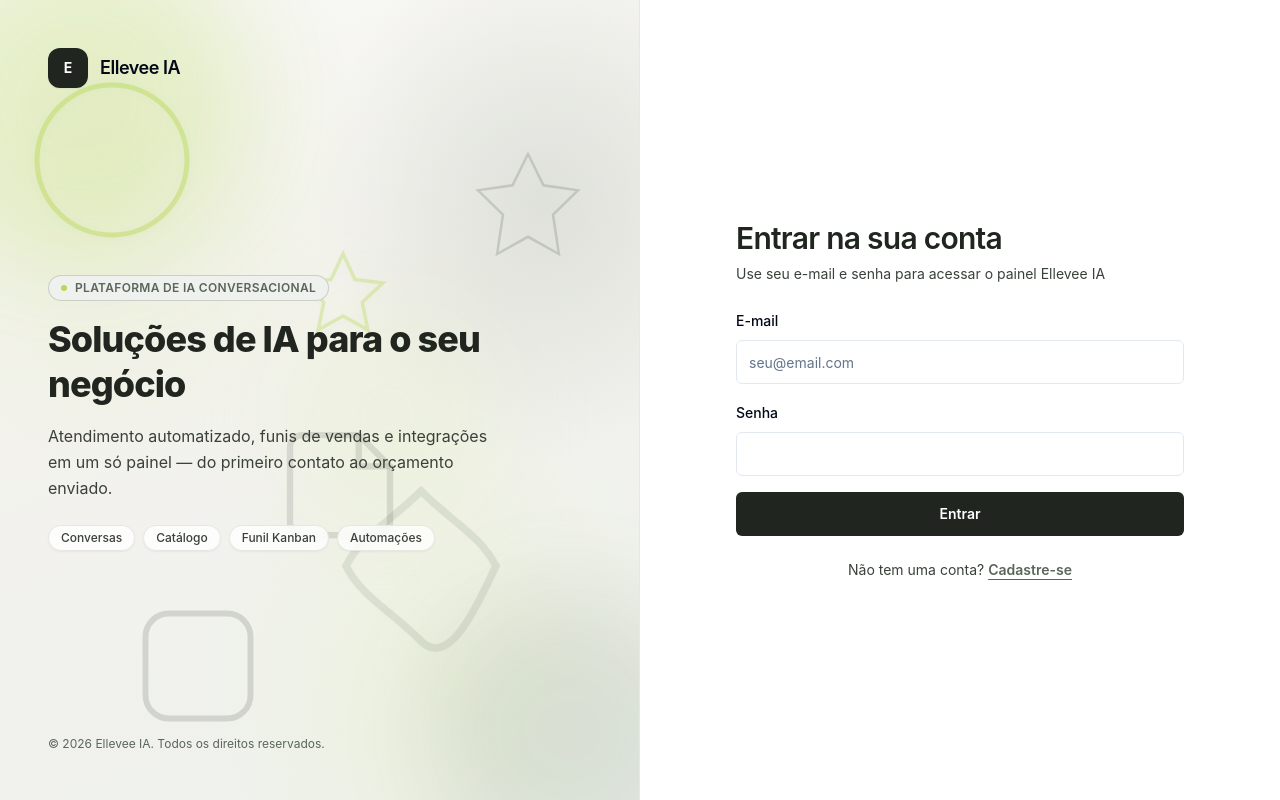
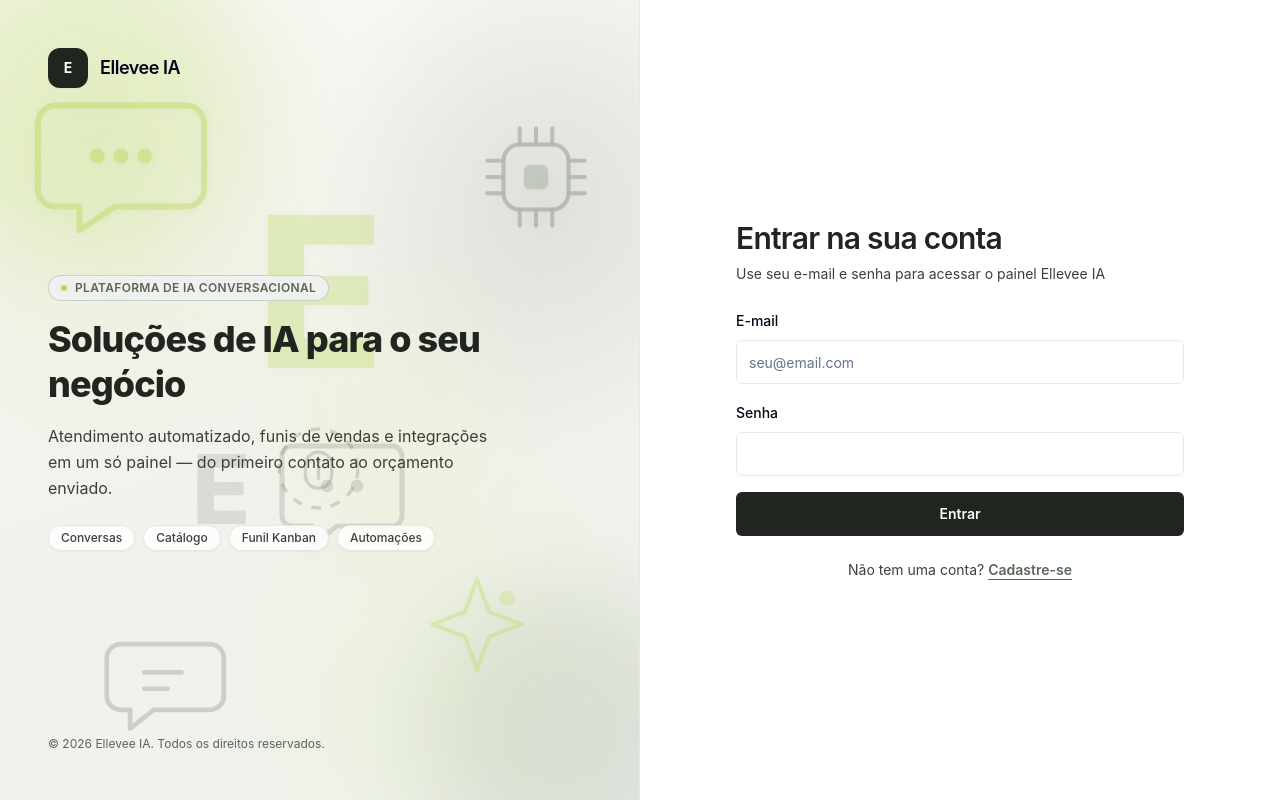
Before and after one commit to phelipigds-96/elleveeia, a Next.js app: page /login in a window 1280 px wide. Built offline with nearby package versions, Linux system fonts and the light colour scheme.

Commit message:
Nexus Editor: revisão 141

```diff
--- a/app/(auth)/login/page.tsx
+++ b/app/(auth)/login/page.tsx
@@ -29,25 +29,42 @@ export default function LoginPage() {
         <div className="brand-blob brand-blob-3" aria-hidden />
 
         <div className="animated-bg" aria-hidden>
+          {/* Balões de conversa */}
           <svg className="bg-icon icon-1" viewBox="0 0 64 64" fill="none" xmlns="http://www.w3.org/2000/svg">
-            <circle cx="32" cy="32" r="30" stroke="currentColor" strokeWidth="2" />
+            <path d="M10 14h44a6 6 0 016 6v22a6 6 0 01-6 6H30L18 56v-8h-8a6 6 0 01-6-6V20a6 6 0 016-6z" stroke="currentColor" strokeWidth="2" strokeLinejoin="round" />
+            <circle cx="24" cy="31" r="2.5" fill="currentColor" />
+            <circle cx="32" cy="31" r="2.5" fill="currentColor" />
+            <circle cx="40" cy="31" r="2.5" fill="currentColor" />
           </svg>
-          <svg className="bg-icon icon-2" viewBox="0 0 24 24" fill="none" xmlns="http://www.w3.org/2000/svg">
-            <path d="M12 2l3.09 6.26L22 9.27l-5 4.87L18.18 22 12 18.56 5.82 22 7 14.14 2 9.27l6.91-1.01L12 2z" stroke="currentColor" strokeWidth="0.5" />
+          <svg className="bg-icon icon-3" viewBox="0 0 64 64" fill="none" xmlns="http://www.w3.org/2000/svg">
+            <path d="M8 18h38a6 6 0 016 6v16a6 6 0 01-6 6H22l-10 8v-8h-4a6 6 0 01-6-6V24a6 6 0 016-6z" stroke="currentColor" strokeWidth="2" strokeLinejoin="round" />
+            <path d="M18 30h16M18 37h10" stroke="currentColor" strokeWidth="2" strokeLinecap="round" />
           </svg>
-          <svg className="bg-icon icon-3" viewBox="0 0 24 24" fill="none" xmlns="http://www.w3.org/2000/svg">
-            <rect x="3" y="3" width="18" height="18" rx="4" stroke="currentColor" strokeWidth="1" />
+          <svg className="bg-icon icon-6" viewBox="0 0 64 64" fill="none" xmlns="http://www.w3.org/2000/svg">
+            <path d="M12 12h40a4 4 0 014 4v24a4 4 0 01-4 4H30L20 52v-8h-8a4 4 0 01-4-4V16a4 4 0 014-4z" stroke="currentColor" strokeWidth="2" strokeLinejoin="round" />
+            <circle cx="26" cy="28" r="2.5" fill="currentColor" />
+            <circle cx="38" cy="28" r="2.5" fill="currentColor" />
           </svg>
-          <svg className="bg-icon icon-4" viewBox="0 0 24 24" fill="none" xmlns="http://www.w3.org/2000/svg">
-            <path d="M12 2C8 6 4 8 2 12c2 4 6 6 10 10s8-6 10-10c-2-4-6-6-10-10z" stroke="currentColor" strokeWidth="1" />
+
+          {/* Ícones de IA */}
+          <svg className="bg-icon icon-2" viewBox="0 0 64 64" fill="none" xmlns="http://www.w3.org/2000/svg">
+            <rect x="16" y="16" width="32" height="32" rx="8" stroke="currentColor" strokeWidth="2" />
+            <rect x="26" y="26" width="12" height="12" rx="3" fill="currentColor" opacity="0.7" />
+            <path d="M24 16V8M32 16V8M40 16V8M24 56v-8M32 56v-8M40 56v-8M16 24H8M16 32H8M16 40H8M56 24h-8M56 32h-8M56 40h-8" stroke="currentColor" strokeWidth="2" strokeLinecap="round" />
           </svg>
-          <svg className="bg-icon icon-5" viewBox="0 0 24 24" fill="none" xmlns="http://www.w3.org/2000/svg">
-            <path d="M12 3l2.6 5.6 6.1.8-4.5 4.2 1.2 6-5.4-3-5.4 3 1.2-6L3.3 9.4l6.1-.8L12 3z" stroke="currentColor" strokeWidth="0.75" />
+          <svg className="bg-icon icon-4" viewBox="0 0 64 64" fill="none" xmlns="http://www.w3.org/2000/svg">
+            <path d="M32 6l6.5 17.5L56 30l-17.5 6.5L32 54l-6.5-17.5L8 30l17.5-6.5L32 6z" stroke="currentColor" strokeWidth="2" strokeLinejoin="round" />
+            <circle cx="48" cy="16" r="4" fill="currentColor" opacity="0.75" />
           </svg>
-          <svg className="bg-icon icon-6" viewBox="0 0 24 24" fill="none" xmlns="http://www.w3.org/2000/svg">
-            <path d="M4 18V6a2 2 0 012-2h9l5 5v9a2 2 0 01-2 2H6a2 2 0 01-2-2z" stroke="currentColor" strokeWidth="1" />
-            <path d="M15 4v5h5" stroke="currentColor" strokeWidth="1" />
+          <svg className="bg-icon icon-7" viewBox="0 0 64 64" fill="none" xmlns="http://www.w3.org/2000/svg">
+            <circle cx="32" cy="32" r="24" stroke="currentColor" strokeWidth="2" strokeDasharray="6 6" />
+            <path d="M24 30a8 8 0 0116 0v6a8 8 0 01-16 0v-6z" stroke="currentColor" strokeWidth="2" />
+            <path d="M32 26v12" stroke="currentColor" strokeWidth="2" strokeLinecap="round" />
           </svg>
+
+          {/* Letra E da Ellevee */}
+          <span className="bg-icon bg-letter icon-5">E</span>
+          <span className="bg-icon bg-letter icon-8">E</span>
         </div>
 
         <div className="relative z-10 flex items-center gap-3">
--- a/app/globals.css
+++ b/app/globals.css
@@ -168,12 +168,26 @@
     100% { transform: translate3d(0, 0, 0) rotate(0deg) scale(1); }
   }
 
-  .bg-icon.icon-1 { left: 5%; top: 10%; color: rgba(183, 217, 87, 0.85); opacity: 0.55; }
-  .bg-icon.icon-2 { right: 8%; top: 18%; width: 120px; height:120px; animation-duration: 17s; color: rgba(113, 128, 113, 0.7); opacity: 0.4; }
-  .bg-icon.icon-3 { left: 20%; bottom: 8%; width: 140px; height:140px; animation-duration: 15s; color: rgba(58, 64, 58, 0.55); opacity: 0.3; }
-  .bg-icon.icon-4 { right: 20%; bottom: 18%; width: 180px; height:180px; animation-duration: 23s; color: rgba(113, 128, 113, 0.6); opacity: 0.26; }
-  .bg-icon.icon-5 { left: 45%; top: 30%; width: 110px; height:110px; animation-duration: 19s; color: rgba(183, 217, 87, 0.8); opacity: 0.45; }
-  .bg-icon.icon-6 { right: 35%; bottom: 30%; width: 150px; height:150px; animation-duration: 21s; color: rgba(58, 64, 58, 0.5); opacity: 0.28; }
+  /* Posicionamento e paleta de cada ícone do fundo */
+  .bg-icon.icon-1 { left: 4%; top: 8%; width: 190px; height: 190px; animation-duration: 21s; color: rgba(183, 217, 87, 0.9); opacity: 0.5; }
+  .bg-icon.icon-2 { right: 6%; top: 14%; width: 130px; height: 130px; animation-duration: 17s; color: rgba(113, 128, 113, 0.85); opacity: 0.45; }
+  .bg-icon.icon-3 { left: 16%; bottom: 6%; width: 150px; height: 150px; animation-duration: 15s; color: rgba(58, 64, 58, 0.6); opacity: 0.32; }
+  .bg-icon.icon-4 { right: 16%; bottom: 14%; width: 120px; height: 120px; animation-duration: 23s; color: rgba(183, 217, 87, 0.85); opacity: 0.4; }
+  .bg-icon.icon-5 { left: 40%; top: 26%; width: 210px; height: 210px; font-size: 210px; animation-duration: 19s; color: rgba(183, 217, 87, 0.8); opacity: 0.4; }
+  .bg-icon.icon-6 { right: 34%; bottom: 28%; width: 160px; height: 160px; animation-duration: 25s; color: rgba(58, 64, 58, 0.55); opacity: 0.28; }
+  .bg-icon.icon-7 { right: 42%; top: 52%; width: 105px; height: 105px; animation-duration: 22s; color: rgba(113, 128, 113, 0.8); opacity: 0.35; }
+  .bg-icon.icon-8 { left: 30%; bottom: 34%; width: 90px; height: 90px; font-size: 96px; animation-duration: 26s; color: rgba(58, 64, 58, 0.5); opacity: 0.25; }
+
+  /* Letra E (marca Ellevee) como elemento do fundo */
+  .bg-icon.bg-letter {
+    width: auto;
+    height: auto;
+    font-family: var(--font-display), ui-serif, Georgia, serif;
+    font-weight: 800;
+    line-height: 0.8;
+    letter-spacing: -0.04em;
+    user-select: none;
+  }
 
   @keyframes float {
     0% { transform: translateY(0) rotate(0deg) scale(1); }
```
